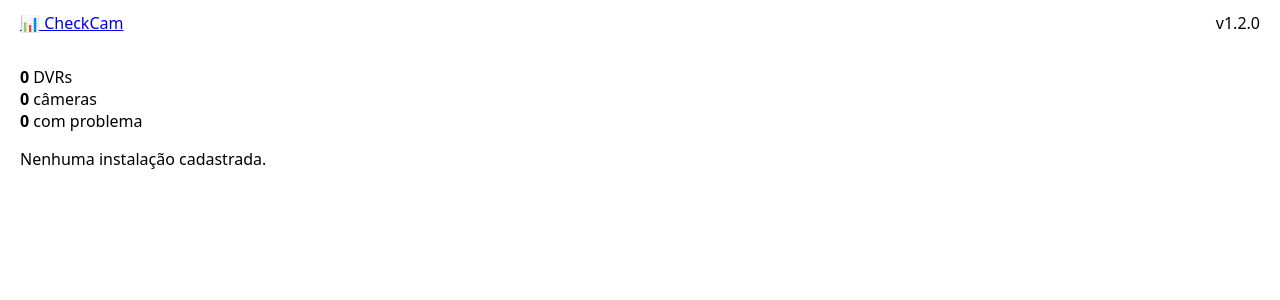
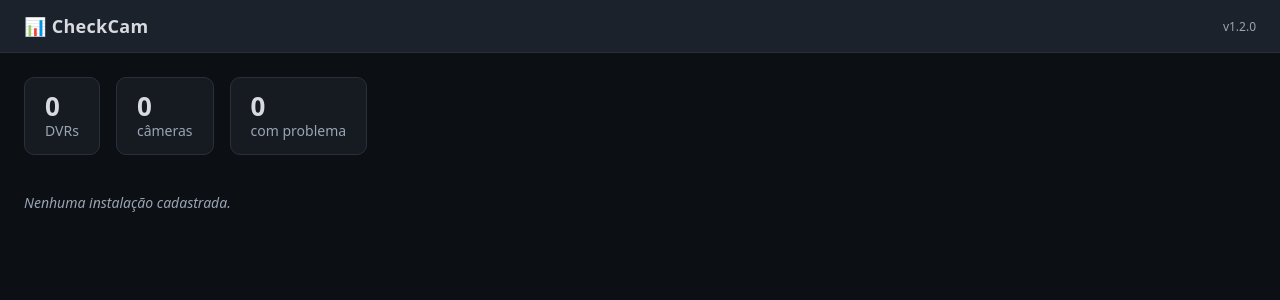
Before and after one commit to FLPMacedo/Checkcam, a Flask app: page /overview in a window 1280 px wide. Shown: the top 300 px of the page. Run offline with Flask 3, Linux system fonts and the light colour scheme; data that the repository does not hold is empty.

Commit message:
Dashboard: templates HTML + CSS dark theme + charts
Contexto: a Fase 3 entregou rotas funcionais com templates mínimos. Faltava
a UI de verdade — tema dark, cards coloridos por saúde e o trend histórico.

Solução: style.css com tema dark (verde #2ecc71 / amarelo #f39c12 /
vermelho #e74c3c), cards em grid com borda esquerda colorida pela saúde e
totais globais no topo. base.html ganha um bloco scripts; instalacao.html
carrega Chart.js (CDN) + charts.js, que busca /api/historico/<id> e desenha
um line chart de câmeras OK/alerta/sem-conexão ao longo do tempo.

Verificação: subida real do Flask com banco semeado (4 instalações nas 4
saúdes) — overview mostra cards coloridos e o drill-down renderiza os DVRs
e o gráfico de trend sem erros no console.

Testes: 3 novos em test_dashboard_routes (classe de saúde no card, canvas de
trend, inclusão do Chart.js/charts.js).

Co-Authored-By: Claude Opus 4.8 <noreply@anthropic.com>

```diff
--- a/dashboard/static/style.css
+++ b/dashboard/static/style.css
@@ -1,4 +1,135 @@
-/* Placeholder — o tema dark completo entra na Fase 4. */
-body { font-family: system-ui, sans-serif; margin: 0; }
-.topbar { display: flex; justify-content: space-between; padding: 12px 20px; }
-main { padding: 20px; }
+/* Dashboard CheckCam — tema dark (inspirado no terminal do CheckCam e no UniFi). */
+
+:root {
+  --bg:          #0c0f14;
+  --bg-card:     #161b22;
+  --bg-elev:     #1c222b;
+  --borda:       #2a2f3a;
+  --texto:       #d7dbe0;
+  --texto-fraco: #9aa4b2;
+  --verde:       #2ecc71;
+  --amarelo:     #f39c12;
+  --vermelho:    #e74c3c;
+  --cinza:       #55606e;
+}
+
+* { box-sizing: border-box; }
+
+body {
+  margin: 0;
+  background: var(--bg);
+  color: var(--texto);
+  font-family: system-ui, -apple-system, "Segoe UI", Roboto, sans-serif;
+  font-size: 14px;
+}
+
+a { color: inherit; text-decoration: none; }
+
+/* ── Topbar ─────────────────────────────────────────────────────────── */
+.topbar {
+  display: flex;
+  align-items: center;
+  justify-content: space-between;
+  padding: 14px 24px;
+  background: var(--bg-elev);
+  border-bottom: 1px solid var(--borda);
+  position: sticky;
+  top: 0;
+  z-index: 10;
+}
+.brand { font-size: 18px; font-weight: 700; letter-spacing: .3px; }
+.versao { color: var(--texto-fraco); font-size: 12px; }
+
+main { padding: 24px; max-width: 1280px; margin: 0 auto; }
+
+/* ── Totais globais (overview) ──────────────────────────────────────── */
+.totais {
+  display: flex;
+  gap: 16px;
+  margin-bottom: 24px;
+  flex-wrap: wrap;
+}
+.totais-item {
+  background: var(--bg-card);
+  border: 1px solid var(--borda);
+  border-radius: 10px;
+  padding: 14px 20px;
+  color: var(--texto-fraco);
+}
+.totais-item strong {
+  display: block;
+  font-size: 26px;
+  color: var(--texto);
+  line-height: 1.1;
+}
+
+/* ── Grid de cards ──────────────────────────────────────────────────── */
+.grid {
+  display: grid;
+  grid-template-columns: repeat(auto-fill, minmax(280px, 1fr));
+  gap: 16px;
+}
+.card {
+  display: block;
+  background: var(--bg-card);
+  border: 1px solid var(--borda);
+  border-left: 5px solid var(--cinza);
+  border-radius: 10px;
+  padding: 16px 18px;
+  transition: transform .12s ease, border-color .12s ease, background .12s ease;
+}
+.card:hover {
+  transform: translateY(-2px);
+  background: var(--bg-elev);
+}
+.card h2 { margin: 0 0 8px; font-size: 16px; }
+.card .resumo { margin: 0; color: var(--texto-fraco); font-size: 13px; }
+.card .quando { margin: 8px 0 0; color: var(--texto-fraco); font-size: 11px; }
+.card .vazio { font-style: italic; }
+
+/* Cores de saúde na borda esquerda do card e no título do drill-down. */
+.saude-verde    { border-left-color: var(--verde); }
+.saude-amarelo  { border-left-color: var(--amarelo); }
+.saude-vermelho { border-left-color: var(--vermelho); }
+.saude-sem_dados { border-left-color: var(--cinza); }
+
+h1.saude-verde    { border-left: 5px solid var(--verde);    padding-left: 12px; }
+h1.saude-amarelo  { border-left: 5px solid var(--amarelo);  padding-left: 12px; }
+h1.saude-vermelho { border-left: 5px solid var(--vermelho); padding-left: 12px; }
+h1.saude-sem_dados{ border-left: 5px solid var(--cinza);    padding-left: 12px; }
+
+/* ── Drill-down ─────────────────────────────────────────────────────── */
+.voltar { color: var(--texto-fraco); font-size: 13px; }
+.voltar:hover { color: var(--texto); }
+.quando { color: var(--texto-fraco); font-size: 12px; }
+
+.dvrs {
+  display: grid;
+  grid-template-columns: repeat(auto-fill, minmax(260px, 1fr));
+  gap: 14px;
+  margin: 18px 0;
+}
+.dvr {
+  background: var(--bg-card);
+  border: 1px solid var(--borda);
+  border-radius: 10px;
+  padding: 14px 16px;
+}
+.dvr h3 { margin: 0 0 6px; font-size: 15px; }
+.dvr h3 small { color: var(--texto-fraco); font-weight: 400; font-size: 12px; }
+.dvr .hd { margin: 4px 0; color: var(--texto-fraco); font-size: 13px; }
+.dvr .contagens { margin: 6px 0 0; font-size: 13px; }
+
+/* ── Trend ──────────────────────────────────────────────────────────── */
+.trend { margin-top: 28px; }
+.trend h2 { font-size: 16px; margin-bottom: 12px; }
+.trend canvas {
+  background: var(--bg-card);
+  border: 1px solid var(--borda);
+  border-radius: 10px;
+  padding: 12px;
+  height: 320px !important;
+  width: 100% !important;
+}
+
+.vazio { color: var(--texto-fraco); font-style: italic; }
--- a/dashboard/templates/base.html
+++ b/dashboard/templates/base.html
@@ -14,5 +14,6 @@
   <main>
     {% block content %}{% endblock %}
   </main>
+  {% block scripts %}{% endblock %}
 </body>
 </html>
```
Also changed, not shown: dashboard/static/charts.js (added, +76 -0 lines), dashboard/templates/instalacao.html (+7 -0 lines), tests/unit/test_dashboard_routes.py (+21 -0 lines).
